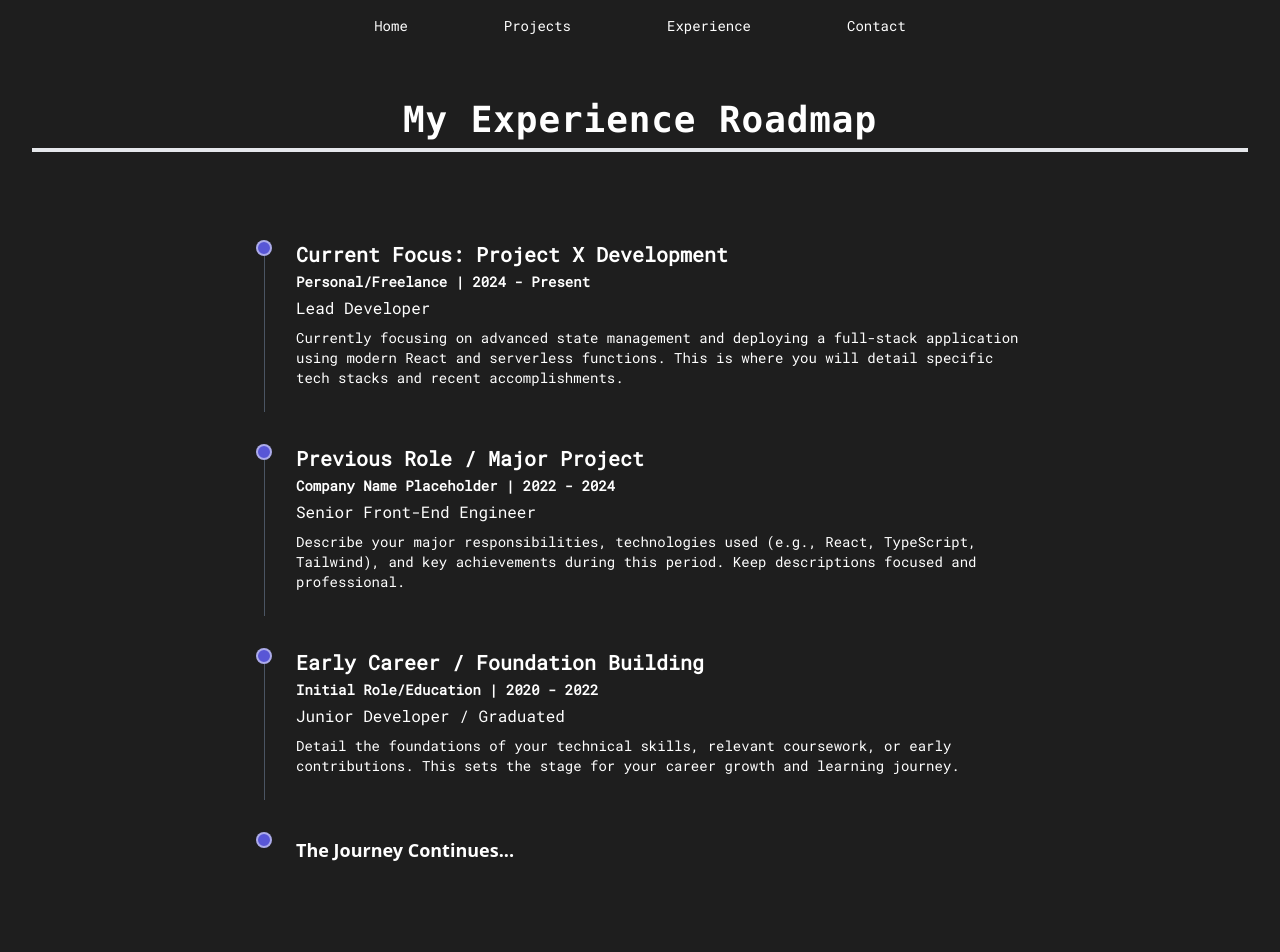
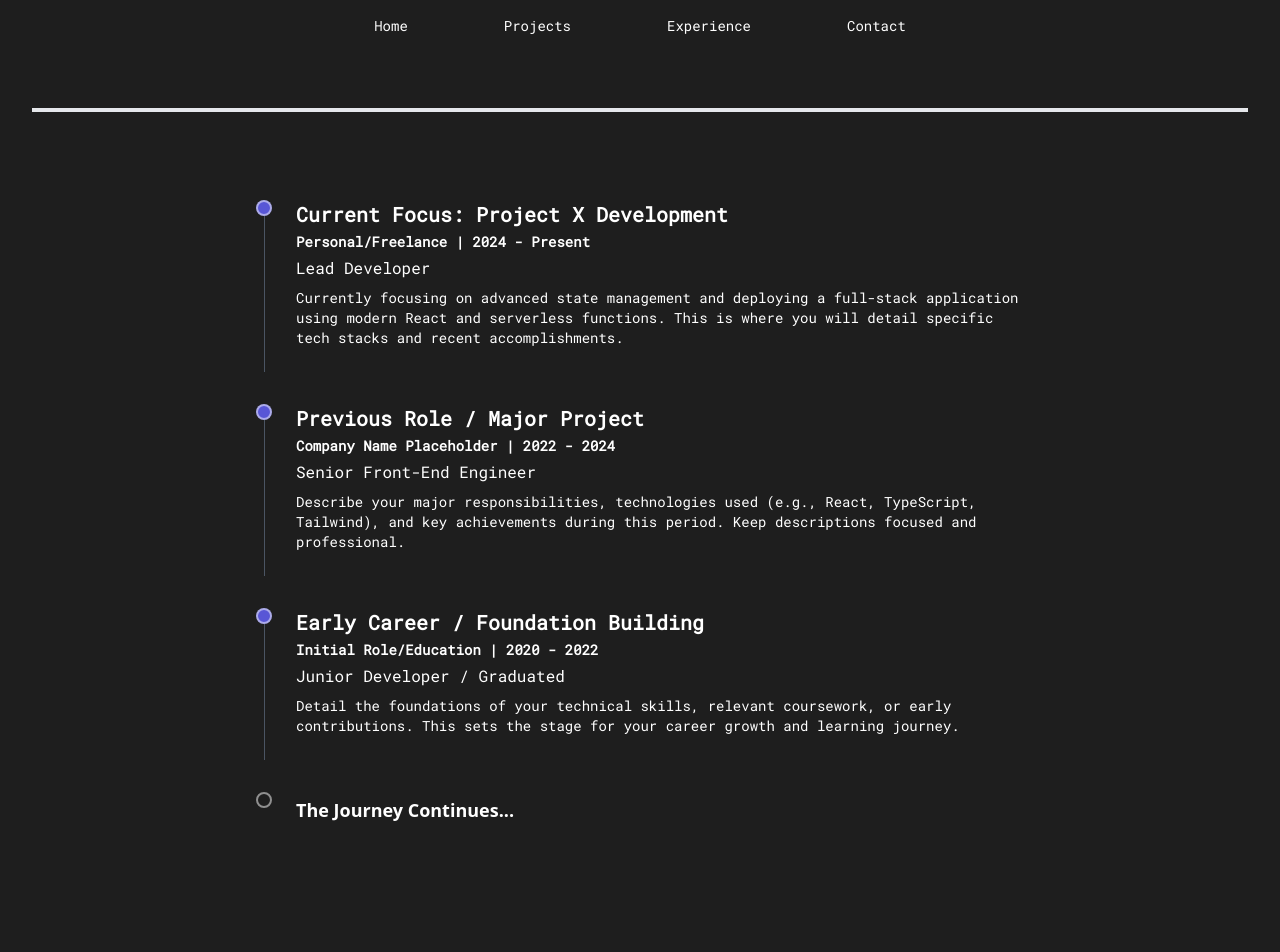
Before and after one commit to fullstackdevell/my-portfolio, a React (Vite) app: page /experience in a window 1280 px wide. Shown: the top 952 px of the page. Built offline with nearby package versions, Linux system fonts and the light colour scheme; a web font is replaced by a local one.

Commit message:
added navbar and experience page

```diff
--- a/src/pages/ExperiencePage.jsx
+++ b/src/pages/ExperiencePage.jsx
@@ -29,7 +29,7 @@ function ExperiencePage({ id }) {
 
     return (
         <section id={id} className="py-12 px-4 md:px-8 bg-dark-bg min-h-screen">
-            <h2 className={`font-mono text-4xl font-extrabold tracking-wide mb-12 border-b-4 border-purple-400 pb-2 text-white text-center`}>My Experience Roadmap</h2>
+            <h2 className="font-mono text-4xl font-extrabold tracking-wide mb-12 border-b-4 border-purple-400 pb-2 text-white text-center>My Experience Roadmap"></h2>
 
             <div className="max-w-3xl mx-auto pt-10">
                 {experienceData.map((item, index) => (
@@ -47,10 +47,10 @@ function ExperiencePage({ id }) {
                 <div className="flex mb-8">
                     <div className="flex flex-col items-center mr-6">
                         {/* Final dot uses a different accent color */}
-                        <div className={`w-4 h-4 rounded-full bg-purple border-2 border400 border-2 border-white/50 z-10`}></div>
+                        <div className="w-4 h-4 rounded-full bg-purple-500 border-2 border-white/50 z-10"></div>
                     </div>
                     <div className="flex-grow pt-1">
-                        <p className={`text-lg font-bold text-purple-400`}>The Journey Continues...</p>
+                        <p className="text-lg font-bold text-purple-400">The Journey Continues...</p>
                     </div>
                 </div>
             </div>
```
